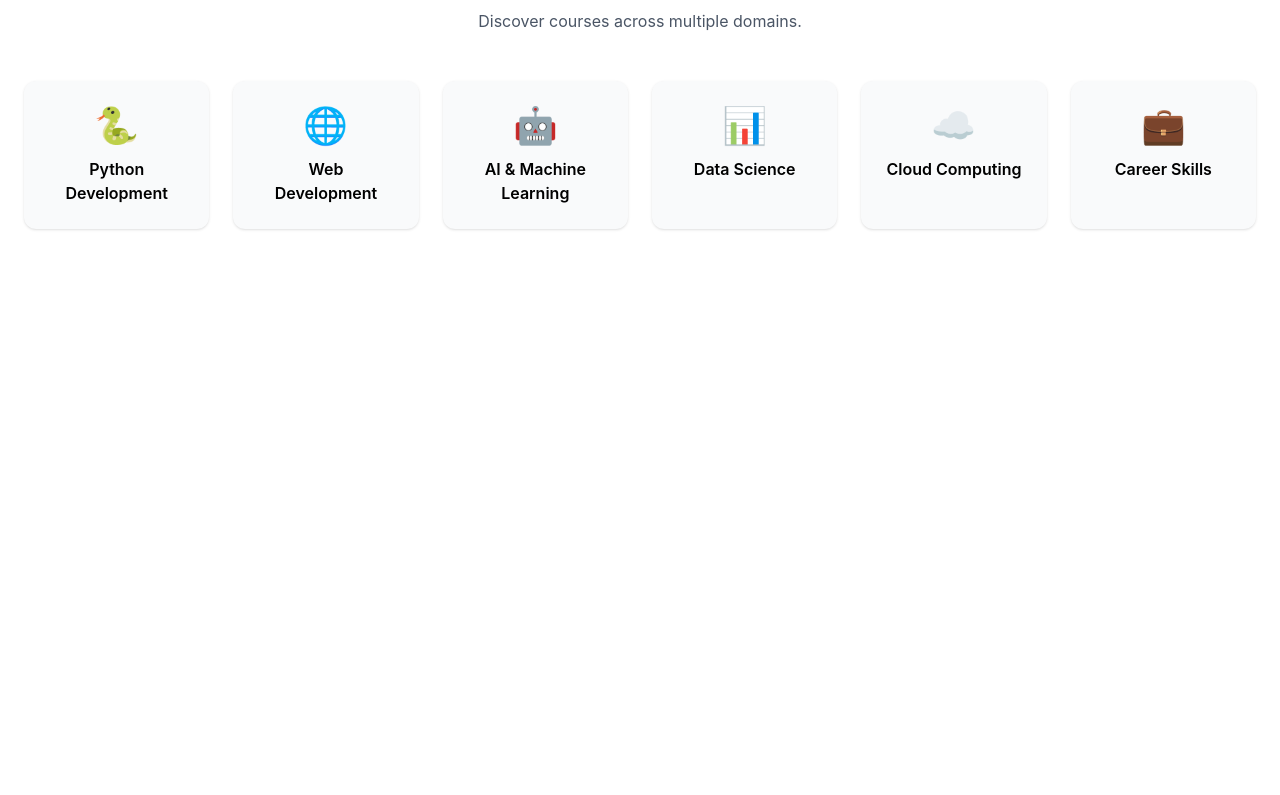
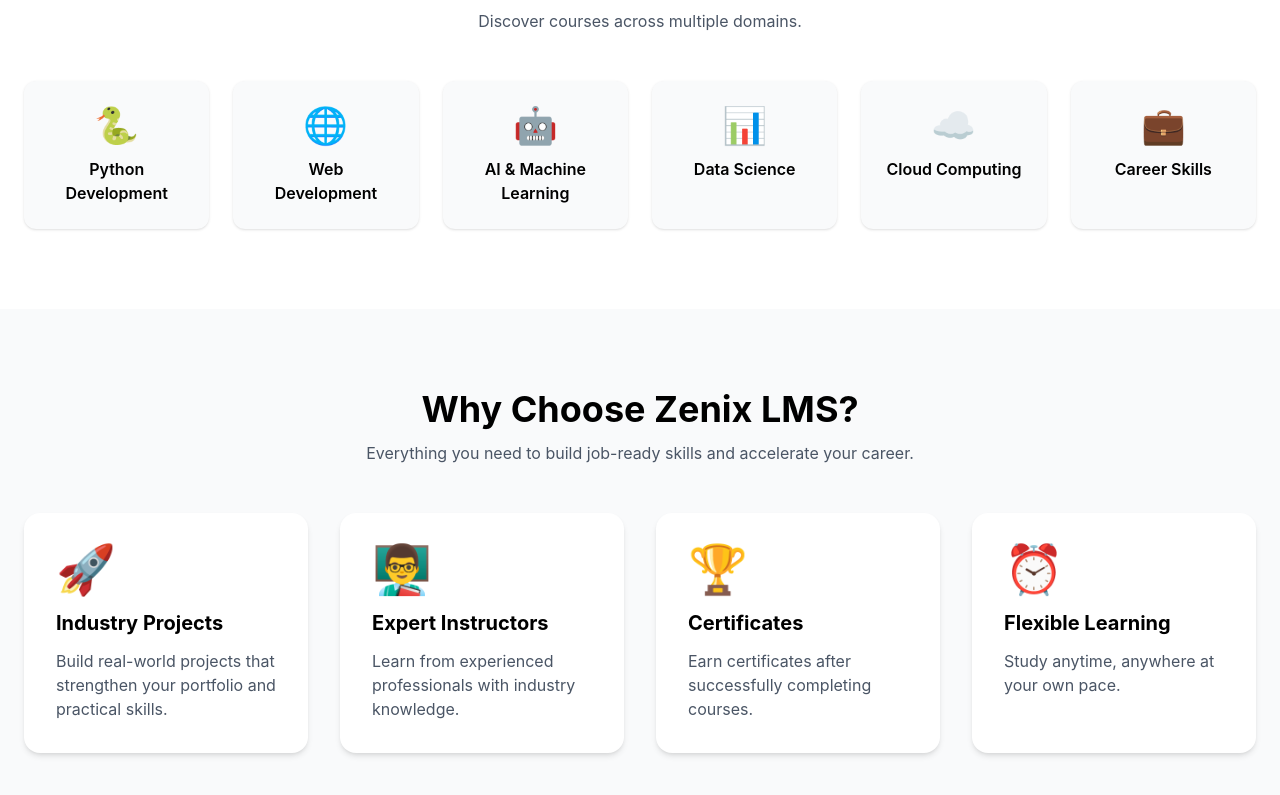
Before and after one commit to deepan-raj1/lms-saas-platform, a React (Vite) app in the folder lms_frontend/: page / in a window 1280 px wide. Shown: the part 1669-2464 px from the top of the page. Before the commit the page ends 1978 px from the top, so only its background shows below. Built offline with nearby package versions, Linux system fonts and the light colour scheme.

Commit message:
Add Why Choose Us section to landing page

```diff
--- /dev/null
+++ b/lms_frontend/src/components/WhyChooseUs.jsx
@@ -0,0 +1,71 @@
+const features = [
+  {
+    title: "Industry Projects",
+    icon: "🚀",
+    description:
+      "Build real-world projects that strengthen your portfolio and practical skills.",
+  },
+  {
+    title: "Expert Instructors",
+    icon: "👨‍🏫",
+    description:
+      "Learn from experienced professionals with industry knowledge.",
+  },
+  {
+    title: "Certificates",
+    icon: "🏆",
+    description:
+      "Earn certificates after successfully completing courses.",
+  },
+  {
+    title: "Flexible Learning",
+    icon: "⏰",
+    description:
+      "Study anytime, anywhere at your own pace.",
+  },
+];
+
+function WhyChooseUs() {
+  return (
+    <section className="py-20 bg-gray-50">
+      <div className="max-w-7xl mx-auto px-6">
+
+        <div className="text-center mb-12">
+          <h2 className="text-4xl font-bold">
+            Why Choose Zenix LMS?
+          </h2>
+
+          <p className="text-gray-600 mt-3">
+            Everything you need to build job-ready skills and accelerate your career.
+          </p>
+        </div>
+
+        <div className="grid md:grid-cols-2 lg:grid-cols-4 gap-8">
+
+          {features.map((feature) => (
+            <div
+              key={feature.title}
+              className="bg-white rounded-2xl p-8 shadow-md hover:shadow-xl hover:-translate-y-1 transition"
+            >
+              <div className="text-5xl mb-4">
+                {feature.icon}
+              </div>
+
+              <h3 className="text-xl font-bold mb-3">
+                {feature.title}
+              </h3>
+
+              <p className="text-gray-600">
+                {feature.description}
+              </p>
+            </div>
+          ))}
+
+        </div>
+
+      </div>
+    </section>
+  );
+}
+
+export default WhyChooseUs;
--- a/lms_frontend/src/pages/LandingPage.jsx
+++ b/lms_frontend/src/pages/LandingPage.jsx
@@ -2,6 +2,7 @@
 import HeroSection from "../components/HeroSection";
 import FeaturedCourses from "../components/FeaturedCourses";
 import CategoriesSection from "../components/CategoriesSection";
+import WhyChooseUs from "../components/WhyChooseUs";
 
 const LandingPage = () => {
   return (
@@ -10,6 +11,7 @@
       <HeroSection />
       <FeaturedCourses />
       <CategoriesSection />
+      <WhyChooseUs />
     </>
   );
 };
```
